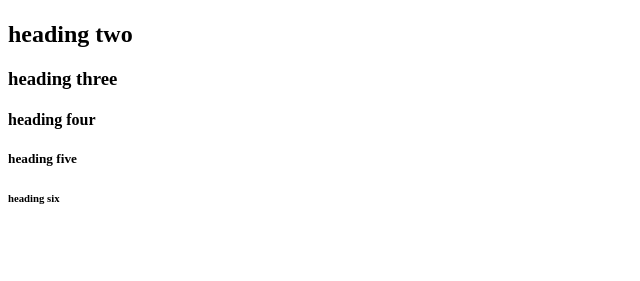
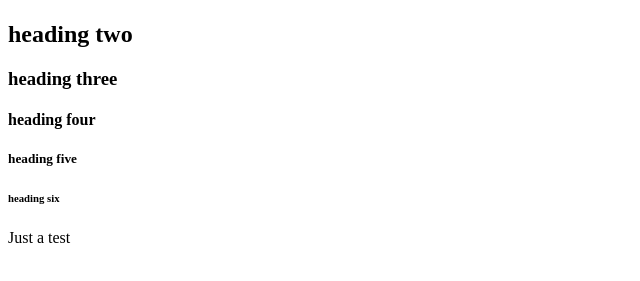
Before and after one commit to Mannyofph/test-gitpod, a plain HTML site: page index.html in a window 1280 px wide. Shown: the part 59-340 px from the top of the page, without its empty margins (0-640 px from the left). Drawn offline with Linux system fonts and the light colour scheme.

Commit message:
Justt testing a paraph

```diff
--- a/index.html
+++ b/index.html
@@ -16,7 +16,7 @@
 
       <!--paragraph-->
       <p>
-
+      Just a test
       </p>
 
    </body>
```
